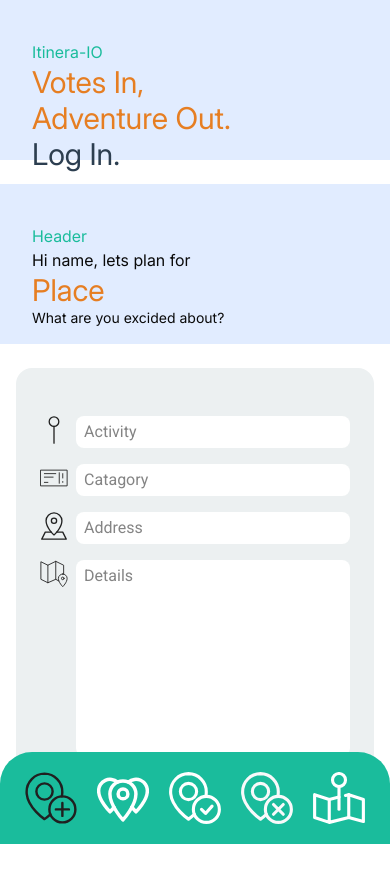
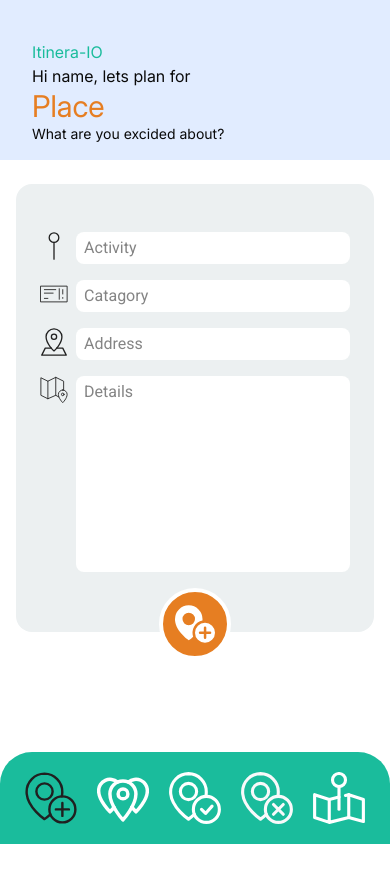
Before and after one commit to kcadavos/itinera-io, a Next.js app: page /ItinerarySuggestionPages/AddSuggestionPage in a window 390 px wide. Shown: the top 882 px of the page. After the commit the page ends 844 px from the top, so only its background shows below. Built offline with nearby package versions, Linux system fonts and the light colour scheme.

Commit message:
altered the header to fit text

```diff
--- a/src/app/(pages)/ItinerarySuggestionPages/AddSuggestionPage/page.tsx
+++ b/src/app/(pages)/ItinerarySuggestionPages/AddSuggestionPage/page.tsx
@@ -7,16 +7,7 @@ const AddSuggestionPage = () => {
     <div className='font-roboto m-0 p-0 max-w-screen'>
         {/* mobile */}
         <div className="block md:hidden">
-            <div className='bg-[#E1ECFF] min-h-[10rem] max-h-[10rem] pt-10 pb-5  min-w-screen max-w-screen mb-6 lg:mb-4'>
-                <div className="mx-8 font-inter">
-                    <p className=" text-[#1ABC9C]">Header</p>
-                    <p>Hi name, lets plan for</p>
-                    <p className='text-3xl text-[#E67E22]'>Place</p>
-                    <p className='text-sm'>What are you excided about?</p>
 
-                </div>
-
-            </div>
 
 
             <div className="bg-[#ECF0F1] rounded-2xl min-h-[28rem] min-w-[20rem] lg:min-h-[25rem] lg:max-w-[20rem] mx-4 px-4 relative mb-40">
--- a/src/components/HeaderComponent.tsx
+++ b/src/components/HeaderComponent.tsx
@@ -5,15 +5,11 @@ const HeaderComponent = () => {
     <div>
       <div className='bg-[#E1ECFF] min-h-[10rem] max-h-[10rem] lg:min-h-[13.2rem] lg:max-h-[13.2rem] pt-10 pb-5 min-w-screen max-w-screen mb-6'>
         <div className="mx-8 font-inter">
-        <p className=" text-[#1ABC9C]">Itinera-IO</p>
-          <div className="text-3xl">
-            <p className="text-[#E67E22]">Votes In, </p>
-            <p className="text-[#E67E22]">Adventure Out.</p>
-            <p className="text-[#2C3E50]">Log In.</p>
-          </div>
-
+          <p className=" text-[#1ABC9C]">Itinera-IO</p>
+          <p>Hi name, lets plan for</p>
+          <p className='text-3xl text-[#E67E22]'>Place</p>
+          <p className='text-sm'>What are you excided about?</p>
         </div>
-
       </div>
     </div>
   )
```
